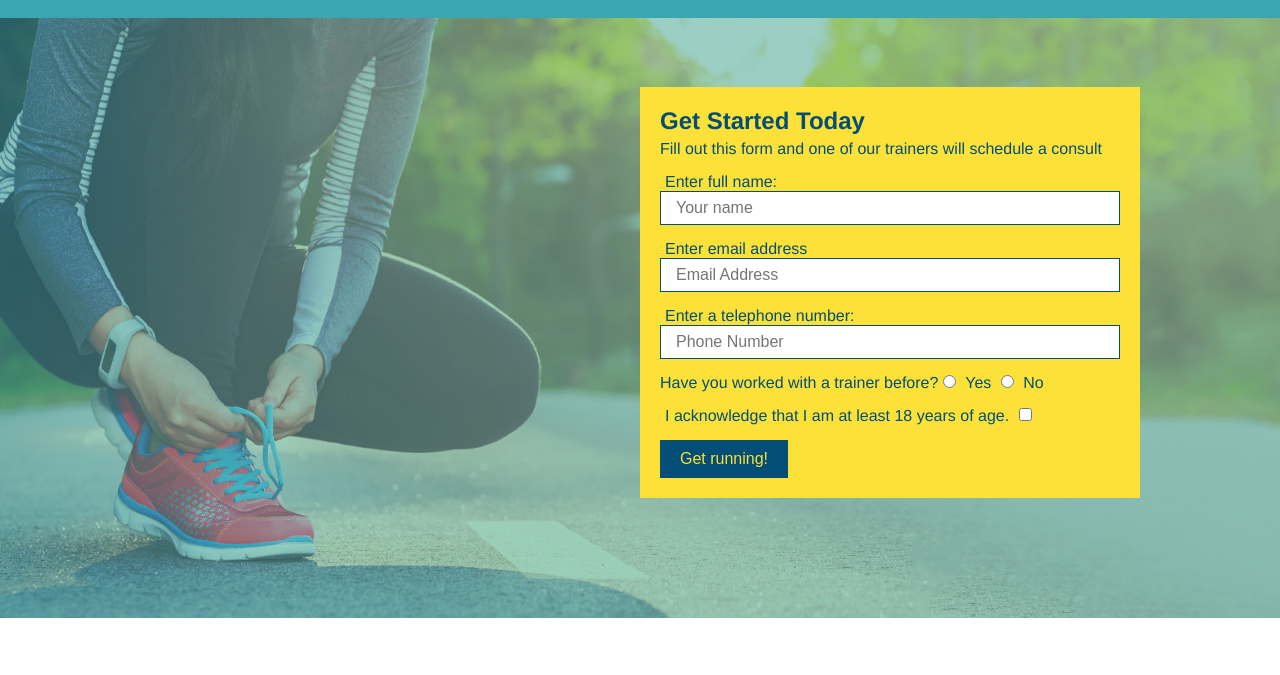
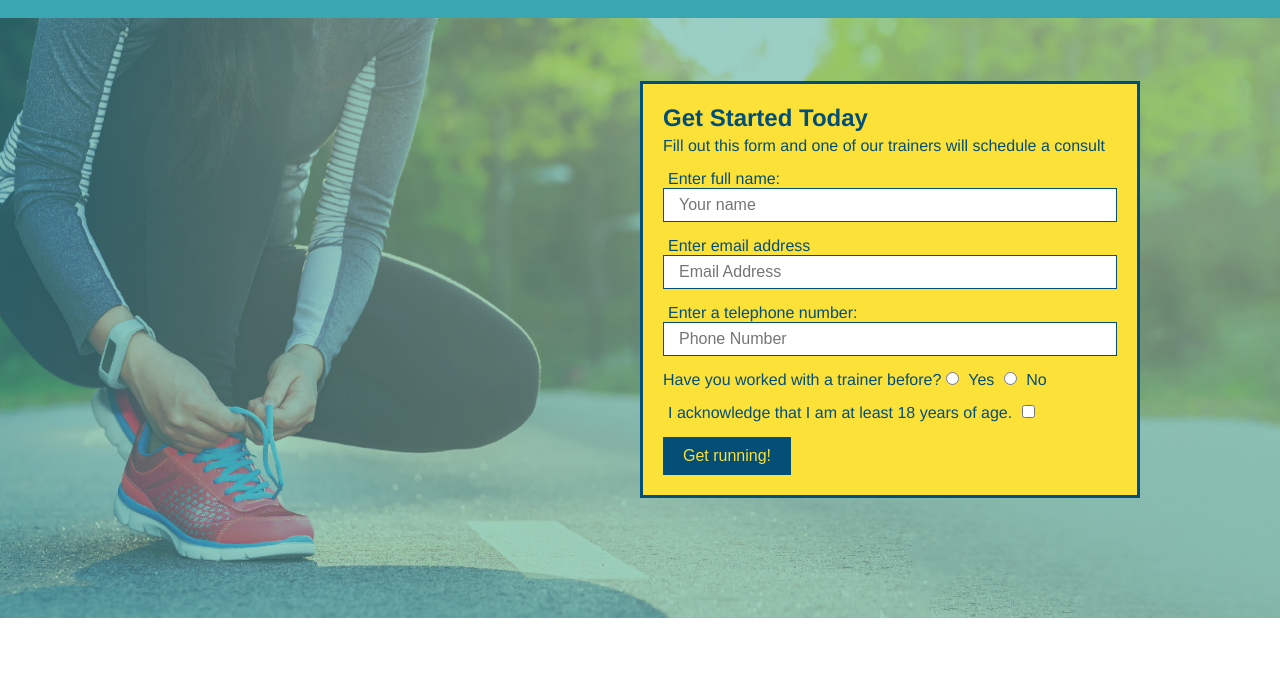
Before and after one commit to SterlynKong/run-buddy, a plain HTML site: page index.html in a window 1280 px wide. Shown: the part 64-739 px from the top of the page. Drawn offline with Linux system fonts and the light colour scheme.

Commit message:
removed redundant styling of the .hero-form

```diff
--- a/assets/css/style.css
+++ b/assets/css/style.css
@@ -122,13 +122,8 @@ section {
    position: absolute;
    bottom: 120px;
    right: 140px;
+   border: solid 3px #024e76;
 }
-
-
-/* .hero-form {
-   ...
-   border: solid 3px #024e76;
- } */
 
 
 .hero-form h3 {
```
